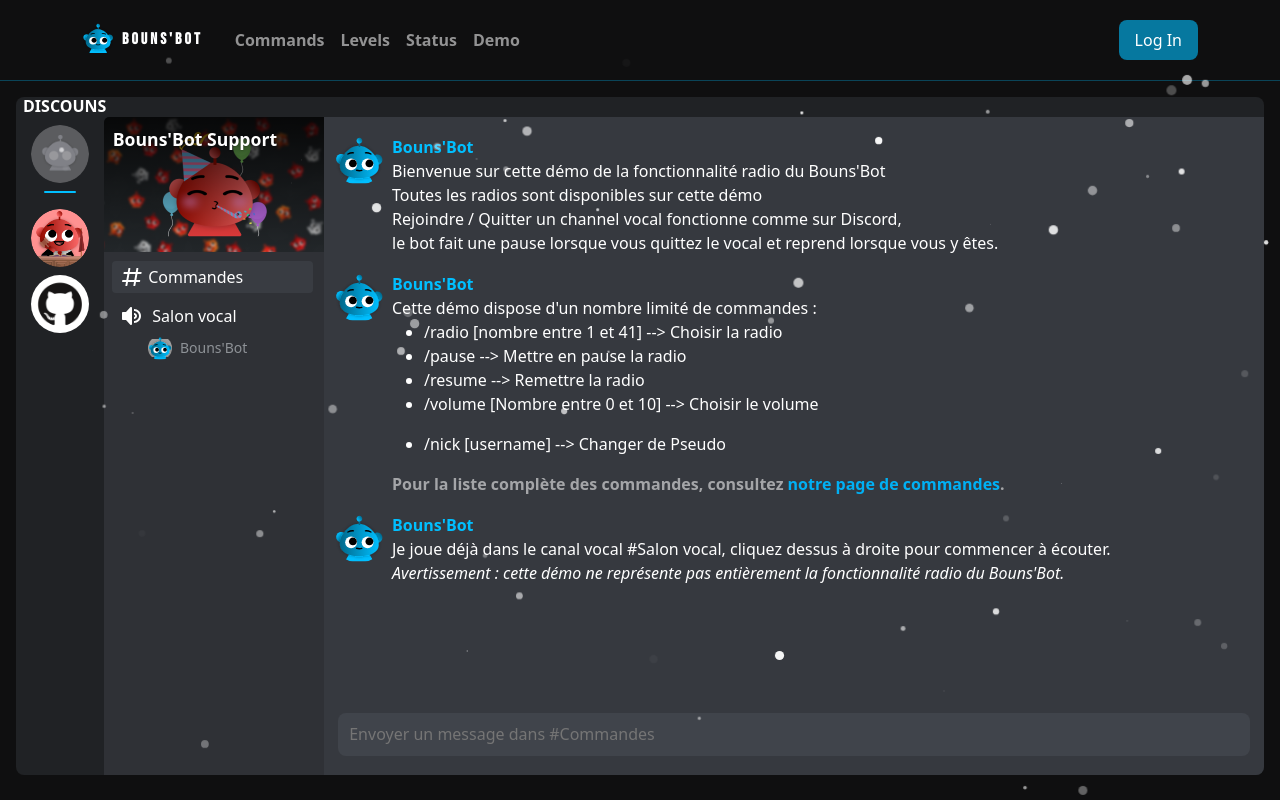
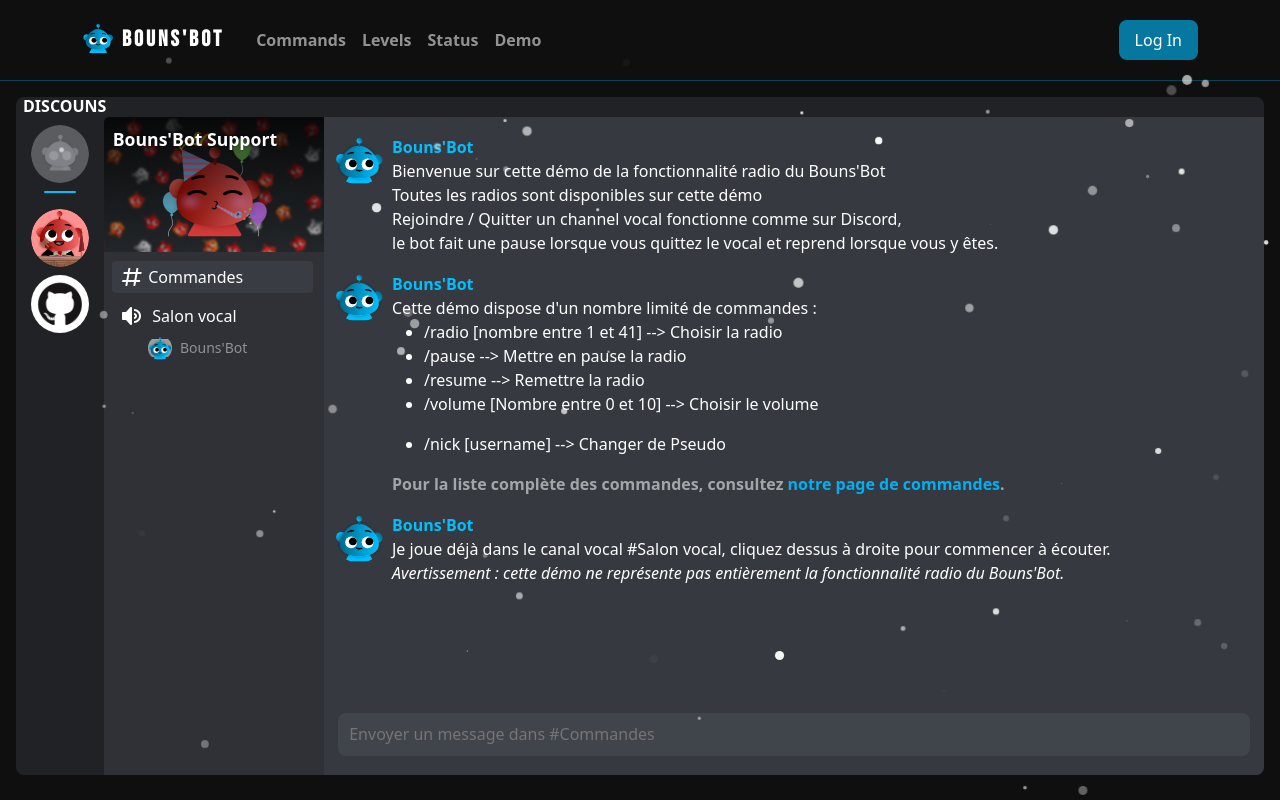
Before and after one commit to FabienBounoir/BounsBot.com, a React (Create React App) app: page /demo in a window 1280 px wide. Built offline with nearby package versions, Linux system fonts and the light colour scheme; no server answers; grey boxes are pictures that could not be loaded.

Commit message:
fix: 🐛 little bugs

```diff
--- a/src/components/homepage/_homepage.css
+++ b/src/components/homepage/_homepage.css
@@ -69,7 +69,7 @@
     align-items: center;
     background: radial-gradient(63.94% 63.94% at 50% -20%, var(--color-principal-hover) 0%, #0f0f10 100%), #0f0f10;
     color: white;
-    font-family: 'Roboto', sans-serif;
+    /* font-family: 'Roboto', sans-serif; */
     font-size: 1.5em;
     font-weight: 300;
     padding: 0 5vw;
--- a/src/components/navbar/_navbar.css
+++ b/src/components/navbar/_navbar.css
@@ -4,6 +4,14 @@
     background-color: var(--background, var(--back-first-color, #202225));
     transition: background-color .2s;
     user-select: none;
+}
+
+.logoNavbar{
+    color: white;
+    font-family: Bebas Neue, sans-serif;
+    letter-spacing: 3px;
+    font-weight: 900 !important;
+    font-size: 1.4rem !important;
 }
 
 .divider{
@@ -57,6 +65,7 @@
     border-radius: .5rem !important;
     font-size: 1rem !important;
     transition: background-color .2s;
+    font-weight: 500 !important;
 }
 
 .button-login-discord:hover{
--- a/src/components/navbar/navbar.jsx
+++ b/src/components/navbar/navbar.jsx
@@ -62,7 +62,7 @@
                     <Link to="/" onClick={() => { eventClick() }}>
                         <Avatar classElement="d-inline-block align-top" width="32" height="30" />
                         {' '}
-                        <span style={{ color: "white", fontFamily: "Bebas Neue, sans-serif", letterSpacing: "3px", fontWeight: "900", fontSize: "1.3rem" }}>Bouns'Bot</span>
+                        <span className="logoNavbar">Bouns'Bot</span>
                     </Link>
                     <div className="links">
                         <Link className="link" to="/commands" onClick={() => { eventClick() }}>{t("title.commands")}</Link>
@@ -81,7 +81,7 @@
                                 <div className="login-template"><div>
                                     <div className="login_button_container">
                                         <div className={"goToDashboard " + (open ? "open" : "")} onClick={() => { setOpen(!open) }}>
-                                            <div className="LogoNav" style={{ backgroundImage: `url("https://cdn.discordapp.com/avatars/${JSON.parse(window.localStorage.getItem('user')).id}/${JSON.parse(window.localStorage.getItem('user')).avatar}.png?size=256` }}>
+                                            <div className="LogoNav" style={{ backgroundImage: `url("https://cdn.discordapp.com/avatars/${JSON.parse(window?.localStorage?.getItem?.('user') || {})?.id}/${JSON.parse(window?.localStorage?.getItem?.('user'))?.avatar}.png?size=256` }}>
                                             </div>
                                             <span className="hamgn6-5 dashboard_button">{JSON.parse(window.localStorage.getItem('user')).global_name || JSON.parse(window.localStorage.getItem('user')).username}</span>
                                             <svg className={open ? "rotate" : ""} width="24" height="24" viewBox="0 0 24 24" fill="none" xmlns="http://www.w3.org/2000/svg" class="ltr:ml-1 rtl:mr-1 text-dark-200 transition-all scale-100"><path d="M7 14.5l5-5 5 5" stroke="currentColor" stroke-width="1.5" stroke-linecap="round" stroke-linejoin="round"></path></svg>
```
